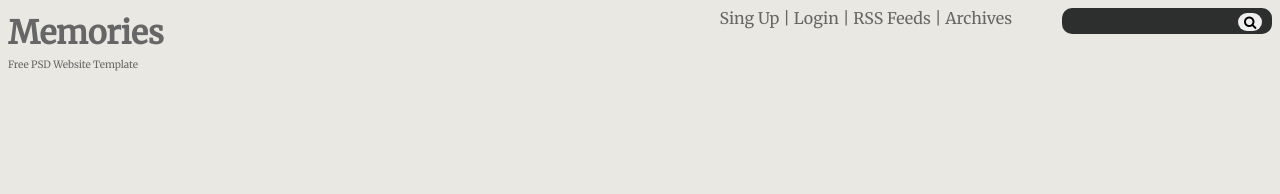
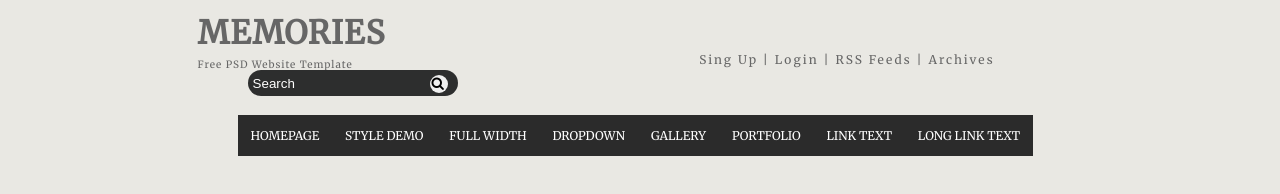
Before and after one commit to ancapantilie/my-first-page, a plain HTML site: page index.html in a window 1280 px wide. Drawn offline with Linux system fonts and the light colour scheme.

Commit message:
new header+main navbar

```diff
--- a/css/style.css
+++ b/css/style.css
@@ -7,7 +7,14 @@ body {
 
 
 }
-
+.container {
+    width: 70%;
+    max-width: 1150px;
+    margin: 0 auto;
+}
+/*====================================
+Header Styles
+======================================*/
 #info-size {
     font-size: 10px;
 
@@ -15,28 +22,44 @@ body {
 
 #logo-size {
     font-size: 32px;
+    text-transform: uppercase;
 }
 
 .logo {
-    float: left;
+    /*float: left;*/
     color: #666666;
     line-height: 9px;
+    letter-spacing: 1px;
+    margin-right: 270px;
 }
 
 .header-nav,
 .search {
-    float: right;
+    margin-top:-15px;
     position: relative;
-
-
+    /*text-align: top;*/
+    font-size: 12px;
+    letter-spacing: 2px;
 }
 
 a:link {
     text-decoration: none;
     color: #666666;
+}
+
+.logo,
+.header-nav,
+.header-nav li,
+.social-menu,
+.search
+{
+    display: inline-block;
 
 }
-
+.social-menu,
+.search {
+    vertical-align: middle;
+}
 /*====================================
 Style search bar
 ======================================*/
@@ -45,22 +68,54 @@ Style search bar
     height: 26px;
     background-color: #2d2e2e;
     border-style: none;
-    border-radius: 10px;
+    border-radius: 50px;
     margin-left: 50px;
-
+    color: #ffffff;
+    padding-left: 5px;
+}
+.search input[type=text]::placeholder{
+    color: #ffffff;
 }
 
 #button-style  {
-    width: 24px;
+    position: relative;
+    width: 18px;
     height: 18px;
     border-radius: 105px;
     border-style: none;
     position: absolute;
     top: 5px;
     right: 10px;
+    text-align: center;
+}
+#button-style .fa-search {
+    position: absolute;
+    top: 2px;
+    left: 2px;
+}
+
+#button-style::after {
+    /*content: "\f002";*/
+    /*color: #000000;*/
+}
 
 
+/*====================================
+Main nav styles
+======================================*/
+.main-nav li{
+    display: inline-block;
+    text-transform: uppercase;
+    font-size: 12px;
+    padding: 13px;
+    background-color:#2b2b2b ;
+    margin-right: -4px;
 }
+
+.main-nav li a {
+    color: white;
+}
+
 
 
 
@@ -79,8 +134,8 @@ Style search bar
 /*====================================
 Clear float
 ======================================*/
-.clearfix:after {
-    content: "";
-    display: table;
-    clear: both;
-}
+/*.clearfix:after {*/
+    /*content: "";*/
+    /*display: table;*/
+    /*clear: both;*/
+/*}*/
--- a/index.html
+++ b/index.html
@@ -9,25 +9,44 @@
 
 </head>
 <body>
-    <header clas="main-header clearfix">
-        <div class="logo">
-            <h1 id="logo-size">Memories</h1>
-            <p id="info-size">Free PSD Website Template</p>
-        </div>
-        <div class="header-nav">
-            <a href="#signup">Sing Up | </a>
-            <a href="#login">Login | </a>
-            <a href="#feed">RSS Feeds | </a>
-            <a href="#archives">Archives</a>
+    <div class="wrap">
+        <header clas="main-header ">
+            <div class="container">
 
-            <div class="search">
-                <input type="text">
-                <button type="submit" id="button-style"><i class="fa fa-search" aria-hidden="true"></i></button>
-            </div>
-        </div>
+                <div class="navbar">
+                    <div class="logo">
+                        <h1 id="logo-size">Memories</h1>
+                        <p id="info-size">Free PSD Website Template</p></div>
+                    <div class="social-menu">
+                        <ul class="header-nav">
+                            <li><a href="#signup">Sing Up | </a></li>
+                            <li><a href="#login">Login | </a></li>
+                            <li><a href="#feed">RSS Feeds | </a></li>
+                            <li><a href="#archives">Archives</a></li>
+                        </ul>
+                    </div>
+                    <div class="search">
+                    <form>
+                        <input type="text" placeholder="Search">
+                        <button type="submit" id="button-style"><i class="fa fa-search" aria-hidden="true"></i></button>
+                    </form></div>
+                    </div>
+            </div>    <!--div container closing-->
+        </header>
 
+        <div class="container">
+            <ul class="main-nav">
+                <li><a href="#home">Homepage</a></li>
+                <li><a href="#demo">Style demo</a></li>
+                <li><a href="#width">Full width</a></li>
+                <li><a href="#dropdown ">Dropdown</a></li>
+                <li><a href="#gallery">Gallery</a></li>
+                <li><a href="#portfolio">Portfolio</a></li>
+                <li><a href="#text">Link text</a></li>
+                <li><a href="#longtext">Long link text</a></li>
 
-    </header>
-
+            </ul>
+         </div>
+   </div>             <!--div wrap closing-->
 </body>
 </html>
```
